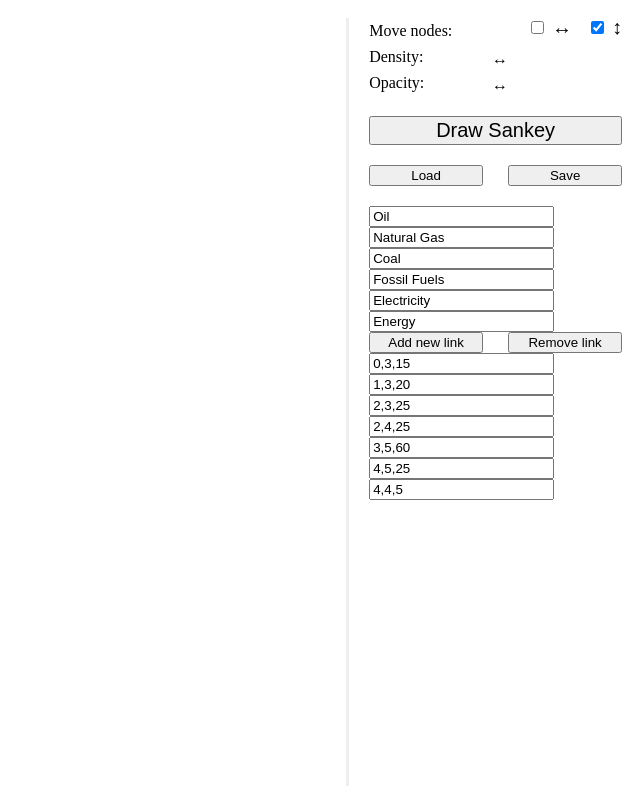
After one commit to agoops/BtcSankey, a Django app: template base/templates/controls.html in a window 1280 px wide. The commit adds this page. Shown: the whole page, without its empty margins (640-1280 px from the left). Run offline with Django 3.2, Linux system fonts and the light colour scheme; the template is opened without the code that fills it, so the values that code supplies are empty.

Commit message:
Saving work. About to add home page

```diff
--- /dev/null
+++ b/base/templates/controls.html
@@ -0,0 +1,106 @@
+<!--SANKEY DIAGRAM CONTROLS-->
+
+        <div id="sourcecontrol" style="float:right; margin-right:10px; width:20%; margin-top:10px; min-width:220px; border-left:solid; border-color:#EEE; height:98%; padding-left:20px;line-height:26px;z-index:600000;">
+
+            <!--LOAD-->
+
+			<div id="load" style="position:fixed;float:left;width:inherit;height:100%;background:#fff;color:#000;opacity:0;margin-top:0px;margin-left:0px;z-index:-1;">
+				<div>Please paste the Sankey string below:</div>
+				<textarea id="loadtext" style="margin-top:20px;margin-bottom:20px;width:97%;height:50%;"/></textarea>
+				<div><button onclick="loadsubmit();">Done</button></div>
+			</div>
+
+			<!--SAVE-->
+
+			<div id="save" style="position:fixed;float:left;width:inherit;height:100%;background:#fff;color:#000;opacity:0;margin-top:0px;margin-left:0px;z-index:-1;">
+				<div>Please copy and save the text below to load later:</div>
+				<textarea id="savetext" style="margin-top:20px;margin-bottom:20px;width:97%;height:50%;"/></textarea>
+				<div><button onclick="d3.select('#save').transition().style('opacity',0).style('z-index',-1)">Done</button></div>
+			</div>
+
+			<!--INCREMENTAL-->
+
+            <div style="display:block;overflow: hidden;white-space: nowrap;"><span style="float:left;">Move nodes:</span>
+                <div style="float:right; padding-right:0; margin-right:0;">
+                    <div style="font-size:20px;font-weight:bold;line-height:10px;">
+                        <input title="Enable horizontal node dragging" type="checkbox" id="xmove">
+                        <label for="xmove">↔</label>
+                        <img alt="" style="width:5px;height:0px;">
+                        <input title="Enable vertical node dragging" type="checkbox" id="ymove" checked>
+                        <label for="ymove">↕</label>
+                    </div>
+                </div>
+            </div>
+            <div style="display:block;overflow: hidden;white-space: nowrap;"><span style="float:left;">Density:</span>
+                <div style="float:right;">
+                    <div id="pslider" title="Drag slider to set diagram node padding" class="dragdealer" style="margin-top:2px;margin-left:-130px;width:130px; height:18px; position:absolute;">
+                        <div class="handle orange-bar">↔
+                            <script>
+                                var densityslider = new Dragdealer("pslider", {
+                                    x: 0.5,
+                                    steps: 5,
+                                    snap: true,
+                                    callback: function(a, b) {
+                                        padding = paddingmultiplier * (1 - a) + 3;
+                                        draw()
+                                    }
+                                });
+                            </script>
+                        </div>
+                    </div>
+                </div>
+            </div>
+            <div style="display:block;overflow: hidden;white-space: nowrap;"><span style="float:left;">Opacity:</span>
+                <div style="float:right;">
+                    <div id="oslider" title="Drag slider to set diagram flow opacities" class="dragdealer" style="margin-top:2px;margin-left:-130px;width:130px; height:18px; position:absolute;">
+                        <div class="handle orange-bar">↔
+                            <script>
+                                new Dragdealer("oslider", {
+                                    x: 0.25,
+                                    steps: 5,
+                                    snap: true,
+                                    callback: function(a, b) {
+                                        lowopacity = 0.1 + 0.8 * a;
+                                        draw()
+                                    }
+                                });
+                            </script>
+                        </div>
+                    </div>
+                </div>
+            </div>
+			<div style="display:block;overflow: hidden;white-space: nowrap;">
+				<div>
+					<button onclick="draw()" style="width:100%; min-width:220px; margin-top:20px;margin-bottom:20px;font-size:20px;">Draw Sankey</button>
+				</div>
+				<div style="margin-bottom:20px;display:block;overflow: hidden;white-space: nowrap;">
+				<span><button onclick="load()" style="width:45%; min-width:100px; float:left;">Load</button></span>
+				<span><button onclick="save()" style="width:45%; min-width:100px; float:right;">Save</button></span>
+				</div>
+
+				<div class="likeform" id="nodes-form">
+					<div><input type="text" value="Oil"/></div>
+					<div><input type="text" value="Natural Gas" /></div>
+					<div><input type="text" value="Coal"/></div>
+					<div><input type="text" value="Fossil Fuels"/></div>
+					<div><input type="text" value="Electricity"/></div>
+					<div><input type="text" value="Energy"/></div>
+				</div>
+                <div style="display:block;overflow: hidden;white-space: nowrap;">
+                <div style="display:block;overflow: hidden;white-space: nowrap;">
+                <span><button onclick="addlink()" style="width:45%; min-width:100px; float:left;">Add new link</button></span>
+                <span><button onclick="removelink()" style="width:45%; min-width:100px; float:right;">Remove link</button></span>
+                </div>
+                <div class="likeform" id="links-form">
+                    <div><input type="text" value="0,3,15"/></div>
+                    <div><input type="text" value="1,3,20"/></div>
+                    <div><input type="text" value="2,3,25"/></div>
+                    <div><input type="text" value="2,4,25"/></div>
+                    <div><input type="text" value="3,5,60"/></div>
+                    <div><input type="text" value="4,5,25"/></div>
+                    <div><input type="text" value="4,4,5"/></div>
+                </div>
+                </div>
+			</div>
+
+        </div>
--- a/base/templates/selfloop.html
+++ b/base/templates/selfloop.html
@@ -291,6 +291,7 @@
         </div>
 
 
+
         <!--SANKEY DIAGRAM-->
 
         <div id="chart" style="z-index:5;"></div>
```
